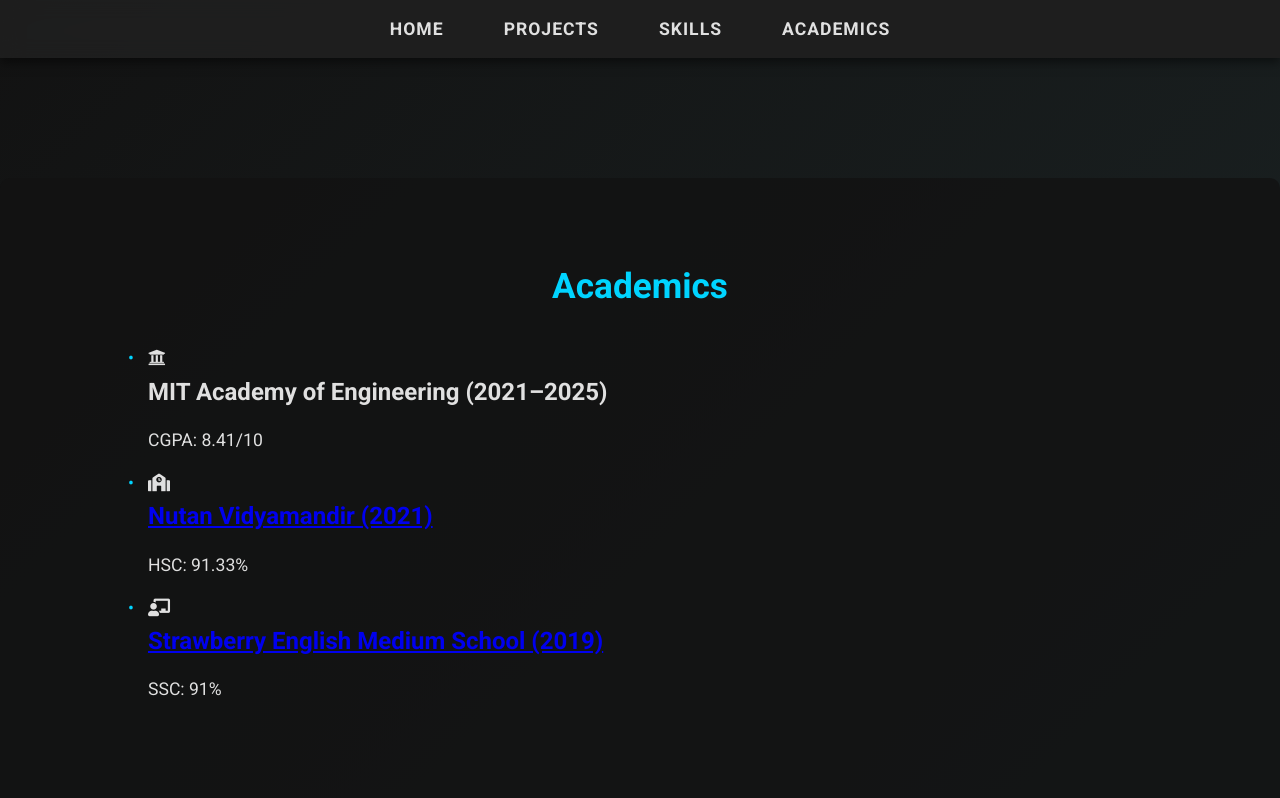
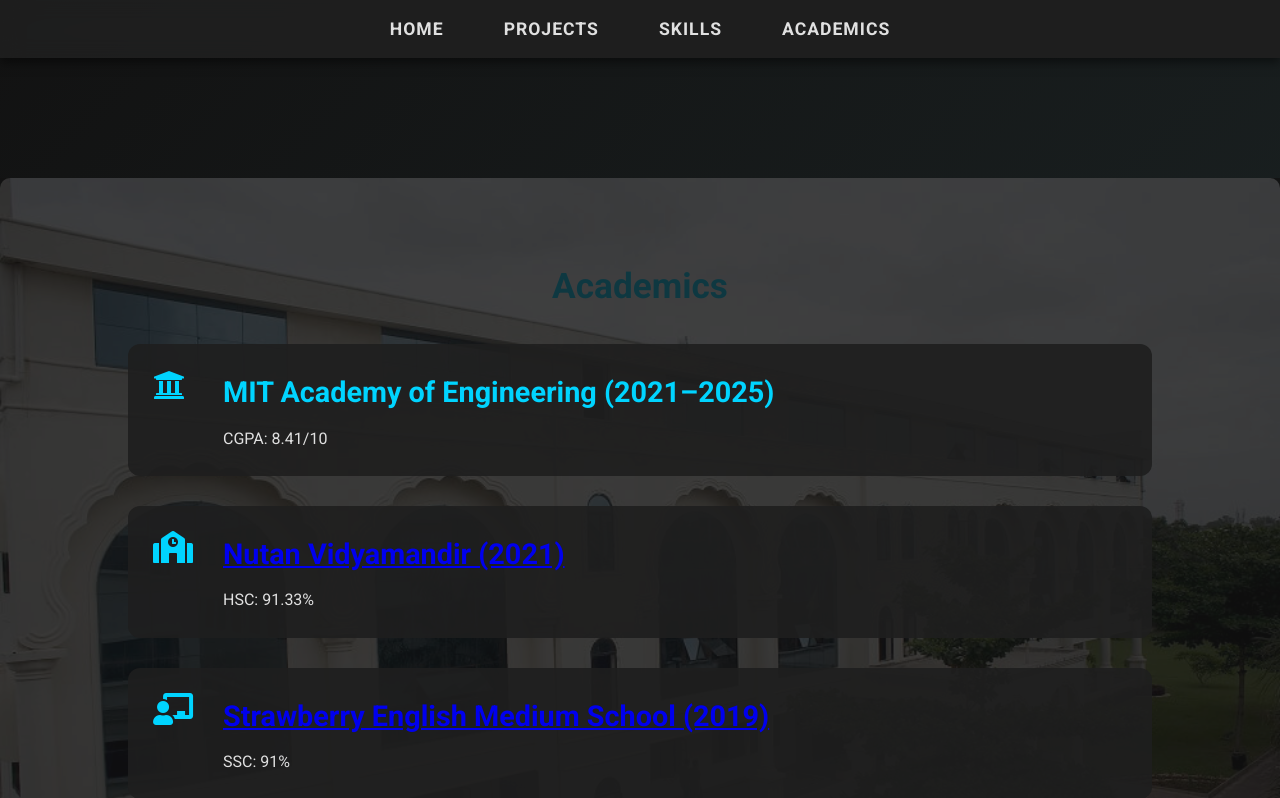
Before and after one commit to sairamjadhav/sairamjadhav.github.io, a plain HTML site: page index.html in a window 1280 px wide. Both pictures are taken after a click on the link "ACADEMICS". Shown: the top 798 px of the page. Drawn offline with Linux system fonts and the light colour scheme.

Commit message:
Update style.css

```diff
--- a/style.css
+++ b/style.css
@@ -226,12 +226,12 @@ main {
 }
 
 /* Project List */
-.project-list {
+.project-list, .academics-list {
   list-style: none;
   padding: 0;
 }
 
-.project-list li {
+.project-list li, .academics-list li {
   display: flex;
   align-items: flex-start;
   gap: 20px;
@@ -242,47 +242,53 @@ main {
   transition: transform 0.3s ease, box-shadow 0.3s ease;
 }
 
-.project-list li:hover {
+.project-list li:hover, .academics-list li:hover {
   transform: translateY(-10px);
   box-shadow: 0 10px 20px rgba(0, 212, 255, 0.3);
 }
 
-.project-icon {
+.project-icon, .academics-list i {
   width: 50px;
   height: 50px;
   fill: #00d4ff;
   flex-shrink: 0;
+  font-size: 2rem;
+  color: #00d4ff;
 }
 
-.project-list h3 {
+.project-list h3, .academics-list h3 {
   font-size: 1.8rem;
   margin-bottom: 10px;
   color: #00d4ff;
 }
 
-.project-list p {
+.project-list p, .academics-list p {
   font-size: 1rem;
 }
 
-/* Skill & Academics Lists */
-.skill-list, .academics-list {
-  list-style: none;
-  padding: 0;
-  margin-bottom: 40px;
-}
-
-.skill-list li, .academics-list li {
-  font-size: 1.1rem;
-  margin-bottom: 15px;
-  padding-left: 20px;
+/* Academics Section Background */
+#academics {
+  background-image: url('MIT.jpg');
+  background-size: cover;
+  background-position: center;
+  background-repeat: no-repeat;
   position: relative;
 }
 
-.skill-list li:before, .academics-list li:before {
-  content: '•';
-  color: #00d4ff;
+#academics::before {
+  content: '';
   position: absolute;
+  top: 0;
   left: 0;
+  width: 100%;
+  height: 100%;
+  background: rgba(18, 18, 18, 0.8); /* Dark overlay to make text readable */
+  z-index: 0;
+}
+
+#academics .academics-list {
+  position: relative;
+  z-index: 1;
 }
 
 /* Section Headings */
@@ -338,7 +344,7 @@ h3 {
   .intro-text h1 {
     font-size: 2rem;
   }
-  .project-list li {
+  .project-list li, .academics-list li {
     flex-direction: column;
     align-items: center;
     text-align: center;
```
